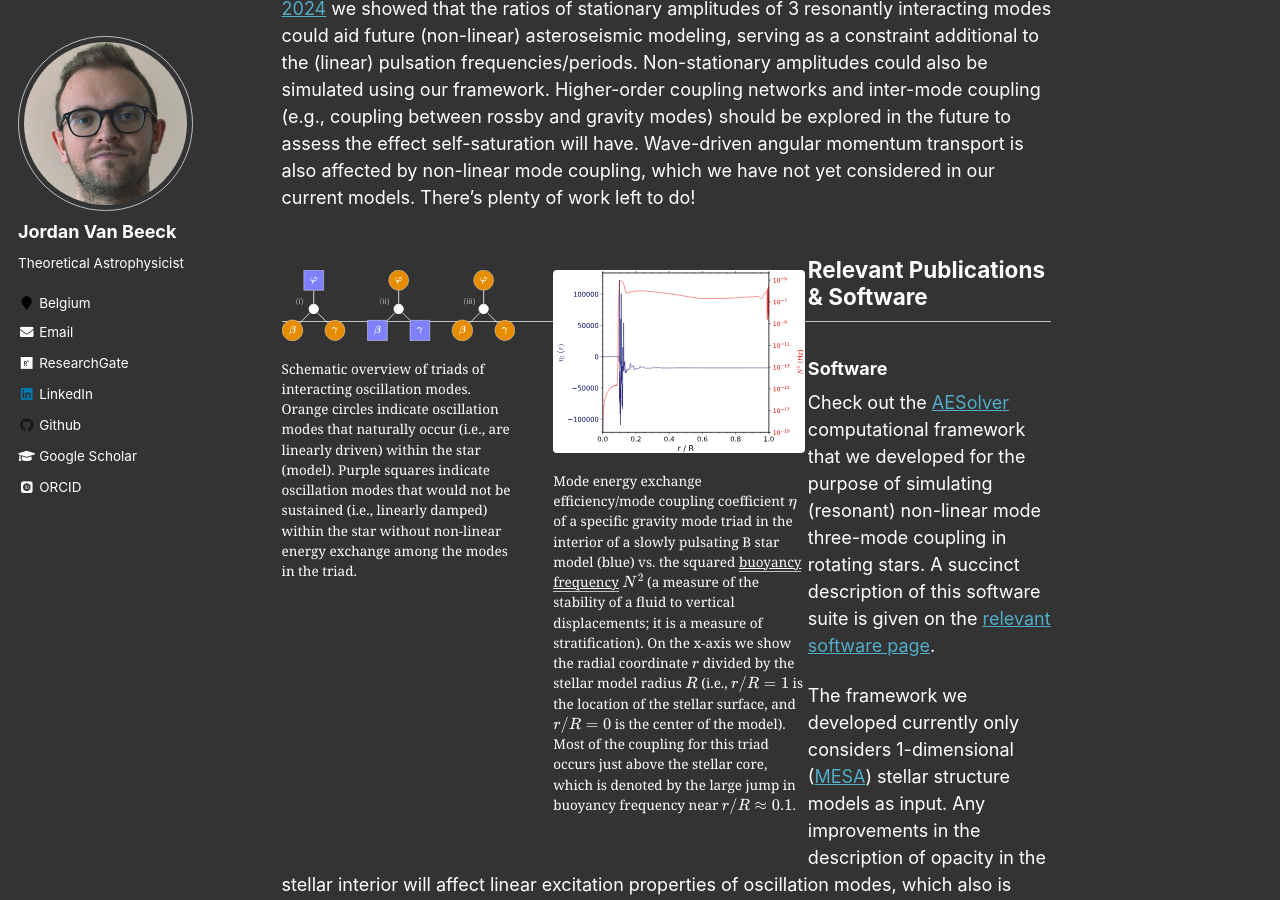
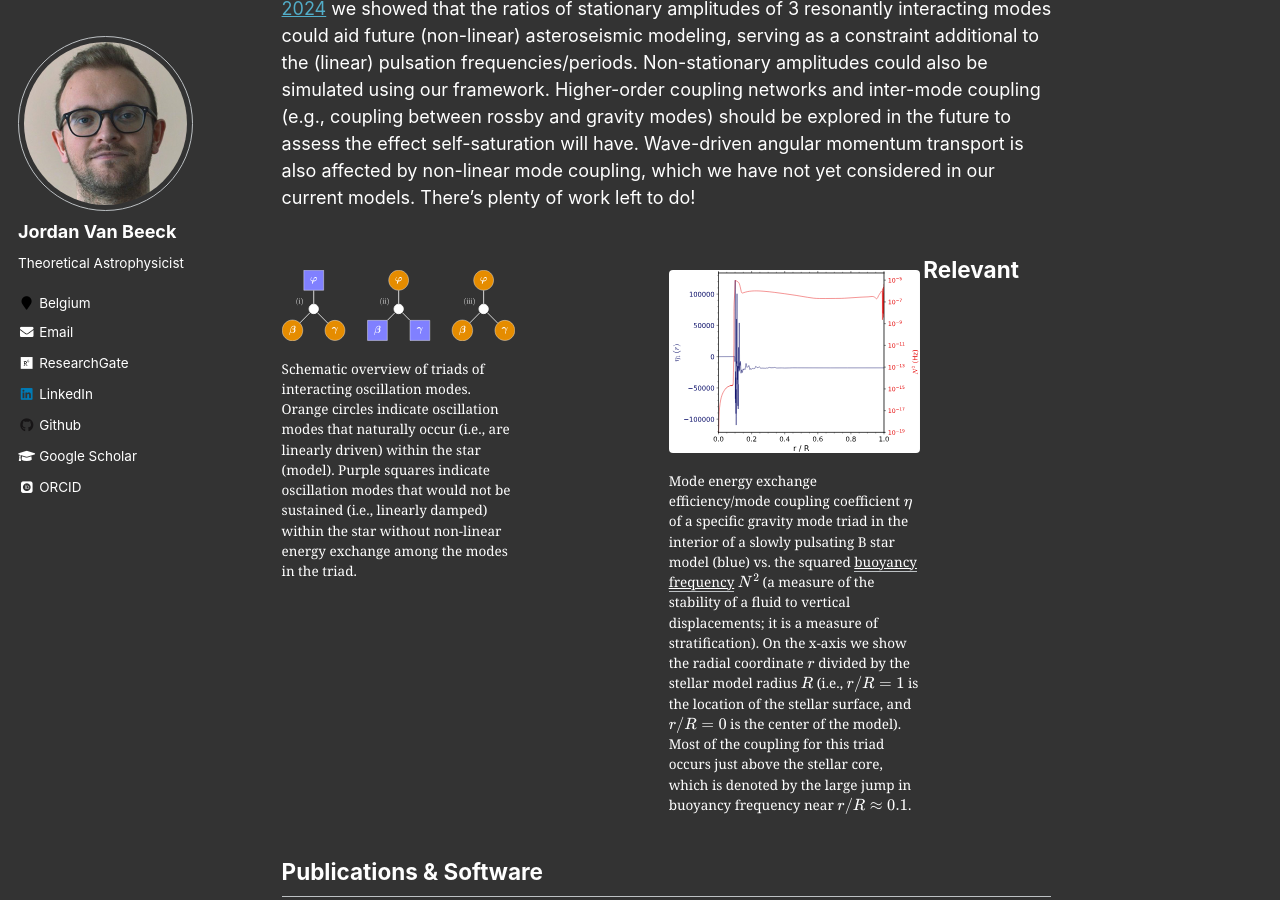
Before and after one commit to JVB11/jvb11.github.io, a Jekyll site: the page built from _research/nonlinear_coupling.md, in a window 1280 px wide and 900 px high, scrolled down 608 px. Built offline with Jekyll 4.4.1, drawn with Linux system fonts in a browser that asks for light colours; some web fonts are replaced; formulas are drawn with MathJax 3.

Commit message:
increase spacing between images to attempt to create vertical spacing for gallery

```diff
--- a/_research/nonlinear_coupling.md
+++ b/_research/nonlinear_coupling.md
@@ -27,7 +27,7 @@
 
 <kdb>
 <div class="container">
-<figure style="display:table; float:left; margin-right:5%;">
+<figure style="display:table; float:left; margin-right:20%;">
   <a href="{{ '/images/research/coupling_triads_dark_mode.svg' | prepend: base_path }}" class="image-popup" title="Schematic overview of triads of interacting oscillation modes.">
     <img src="{{ '/images/research/coupling_triads_dark_mode.svg' | prepend: base_path }}" alt="Schematic overview of triads of interacting oscillation modes." style="width:100%; height:auto;">
   </a>
```
